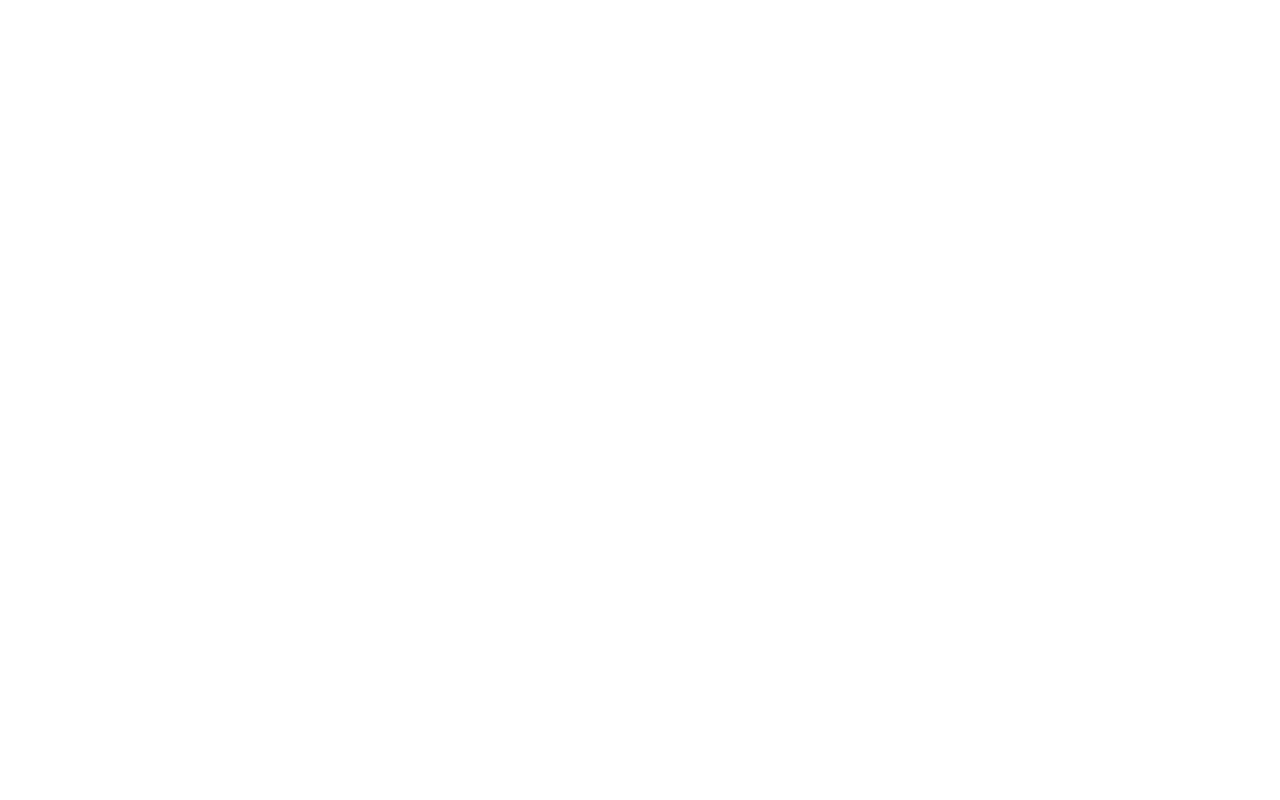
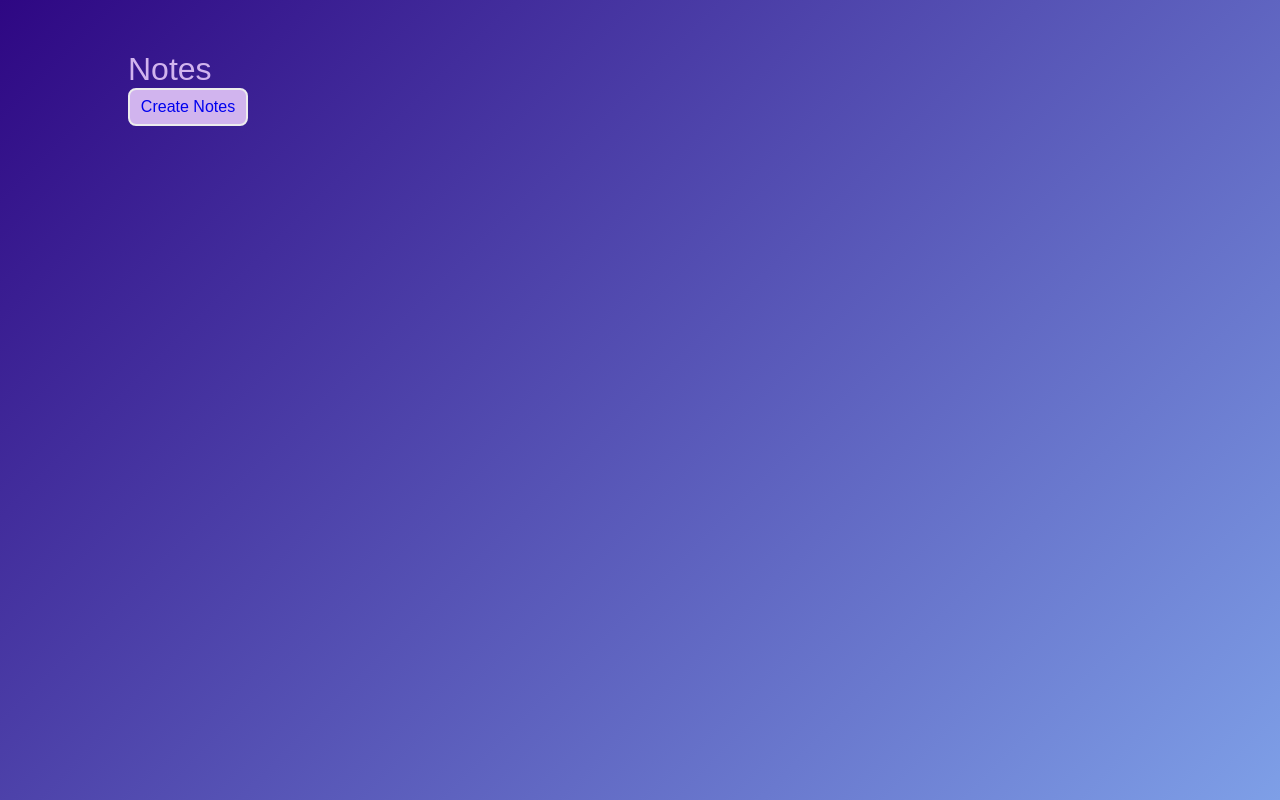
Before and after one commit to Sarita-16/CodeClause_Note-Taking_WebApp, a plain HTML site: page index.html in a window 1280 px wide. Drawn offline with Linux system fonts and the light colour scheme.

Commit message:
add buttons

```diff
--- a/index.html
+++ b/index.html
@@ -3,7 +3,19 @@
   <head>
     <meta charset="UTF-8" />
     <meta name="viewport" content="width=device-width, initial-scale=1.0" />
-    <title>NOTE</title>
+    <title>Note Taking Web Application</title>
+    <link rel="stylesheet" href="noteTaking.css" />
   </head>
-  <body></body>
+  <body>
+    <div class="container">
+      <a href="" class="">
+        <i class="bx bxs-note"></i>
+        <h1>Notes</h1>
+        <i class="bx bx-send"></i>
+        <button>Create Notes</button>
+      </a>
+    </div>
+
+    <script src="noteTaking.js"></script>
+  </body>
 </html>
--- /dev/null
+++ b/noteTaking.css
@@ -0,0 +1,66 @@
+*{
+    margin: 0;
+    padding: 0;
+    font-family: 'Poppins', sans-serif;
+    box-sizing: border-box;
+    text-decoration: none;
+    border: none;
+    outline: none;
+    scroll-behavior: smooth;
+}
+
+:root {
+    --bg-color: linear-gradient(135deg, #2e0783, #7e9fe7);
+    --text-color: #ededed;
+    --main-color: #d1b4ee;
+}
+
+html {
+    font-size: 62.5%;
+    overflow-x: hidden;
+}
+
+body {
+    background: var(--bg-color);
+    color: var(--text-color);
+}
+
+.container {
+    width: 100%;
+    height: 100vh;
+    padding-top: 4%;
+    padding-left: 10%;
+}
+
+.container a h1 {
+    display: flex;
+    align-items: center;
+    font-size: 32px;
+    font-weight: 500;
+    color: var(--main-color);
+}
+
+.container a h1 i {
+    width: 60px;
+    color: greenyellow;
+}
+
+.container a button {
+    display: flex;
+    align-items: center;
+    justify-content: center;
+    height: 5%;
+    width: 12rem;
+    background: var(--main-color);
+    color: var(--bg-color);
+    font-size: 16px;
+    border: .2rem solid var(--text-color);
+    border-radius: .8rem;
+    z-index: 1;
+    overflow: hidden;
+}
+
+.container a button i {
+    width: 25px;
+    margin-right: 8rem;
+}
```
Also changed, not shown: img/notes.png (added), noteTaking.js (added).
